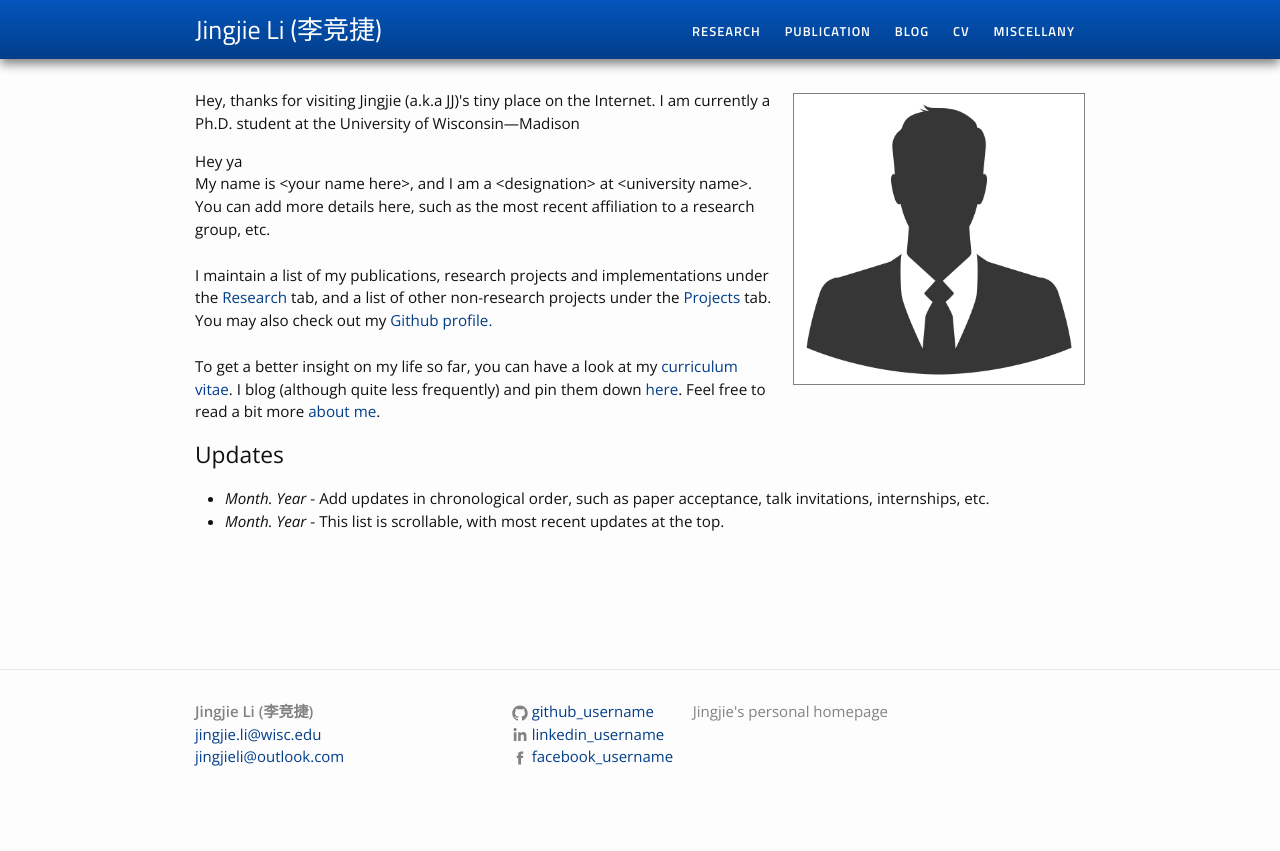
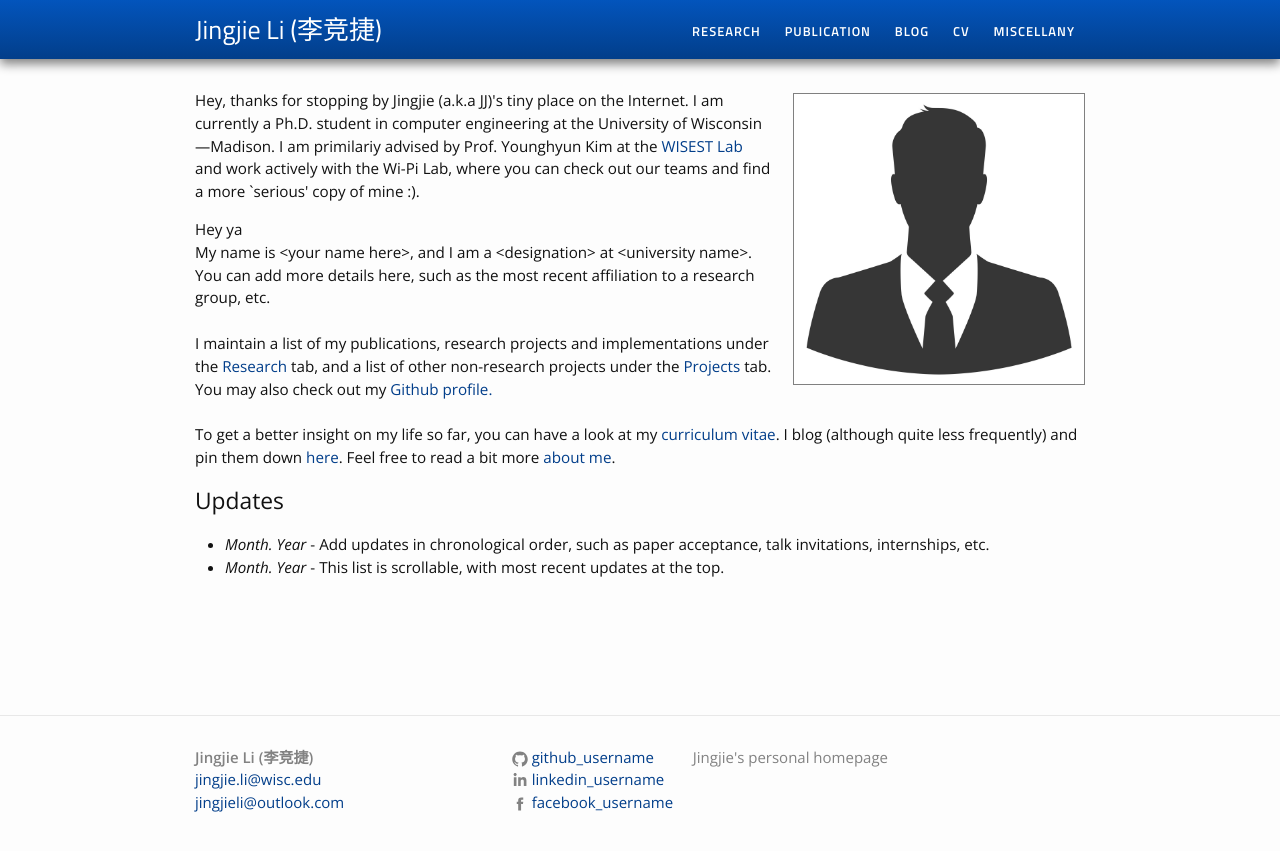
Before and after one commit to jingjieli95/jingjieli95.github.io, a Jekyll site: the page built from index.html, in a window 1280 px wide. Shown: the top 851 px of the page. Built offline with Jekyll 4.4.1, drawn with Linux system fonts in a browser that asks for light colours.

Commit message:
Update index.html

```diff
--- a/index.html
+++ b/index.html
@@ -13,7 +13,7 @@
 </a></dt>
 </dl>
 
-<p>Hey, thanks for visiting Jingjie (a.k.a JJ)'s tiny place on the Internet. I am currently a Ph.D. student at the University of Wisconsin&#8212Madison
+<p>Hey, thanks for stopping by Jingjie (a.k.a JJ)'s tiny place on the Internet. I am currently a Ph.D. student in computer engineering at the University of Wisconsin&#8212Madison. I am primilariy advised by Prof. Younghyun Kim at the <a url="https://wisest.ece.wisc.edu/">WISEST Lab</a> and work actively with the Wi-Pi Lab, where you can check out our teams and find a more `serious' copy of mine :).
 
 <p>Hey ya<br>My name is &lt;your name here&gt;, and I am a &lt;designation&gt; at &lt;university name&gt;. You can add more details here, such as the most recent affiliation to a research group, etc.<br><br>
 
```
